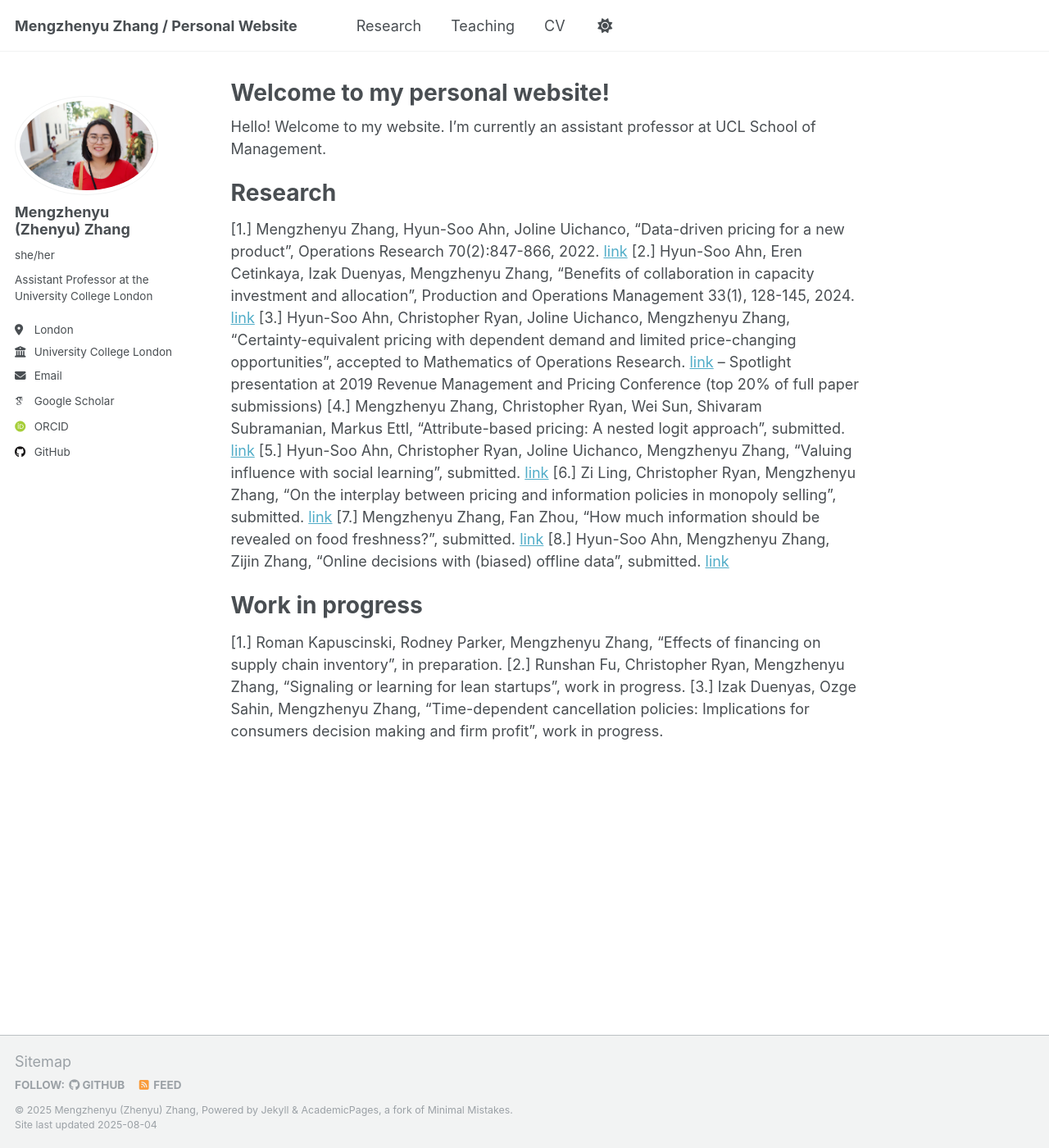
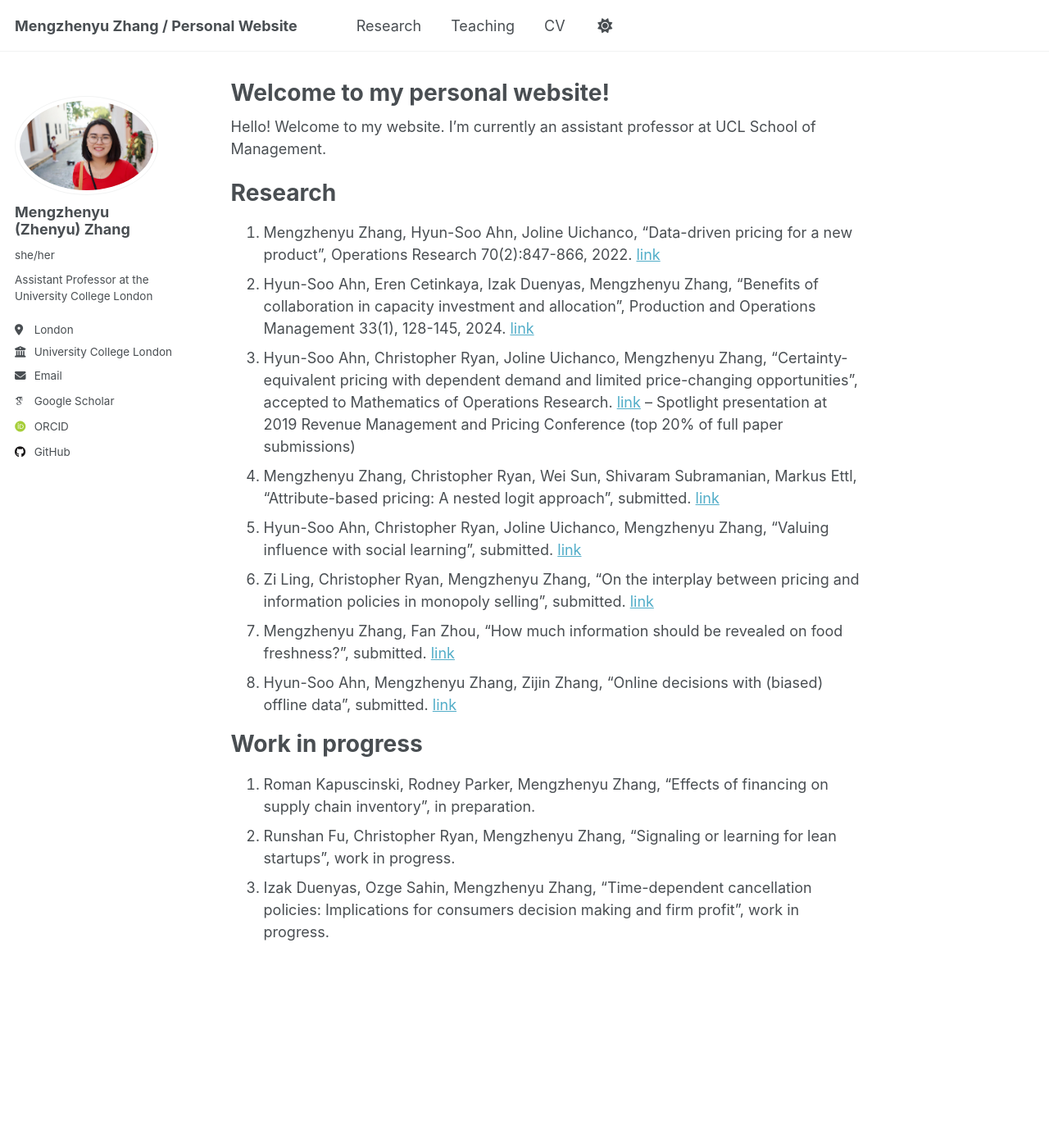
Before and after one commit to mengzhenyuzhang/mengzhenyuzhang.github.io, a Jekyll site: the page built from _pages/about.md, in a window 1280 px wide and 1400 px high. Shown: the whole window at 82% size. Built offline with Jekyll 4.4.1, drawn with Linux system fonts in a browser that asks for light colours; some web fonts are replaced; a script that is not in the unit is left out.

Commit message:
Update about.md

```diff
--- a/_pages/about.md
+++ b/_pages/about.md
@@ -11,18 +11,18 @@ Hello! Welcome to my website. I'm currently an assistant professor at UCL School
 
 Research
 ======
-[1.] Mengzhenyu Zhang, Hyun-Soo Ahn, Joline Uichanco, “Data-driven pricing for a new product”, Operations Research 70(2):847-866, 2022. [link](https://pubsonline.informs.org/doi/abs/10.1287/opre.2021.2204)
-[2.] Hyun-Soo Ahn, Eren Cetinkaya, Izak Duenyas, Mengzhenyu Zhang, “Benefits of collaboration in capacity investment and allocation”, Production and Operations Management 33(1), 128-145, 2024. [link](https://journals.sagepub.com/doi/10.1177/10591478231224918)
-[3.] Hyun-Soo Ahn, Christopher Ryan, Joline Uichanco, Mengzhenyu Zhang, “Certainty-equivalent pricing with dependent demand and limited price-changing opportunities”, accepted to Mathematics of Operations Research. [link](https://pubsonline.informs.org/doi/abs/10.1287/moor.2022.0330)
+1. Mengzhenyu Zhang, Hyun-Soo Ahn, Joline Uichanco, “Data-driven pricing for a new product”, Operations Research 70(2):847-866, 2022. [link](https://pubsonline.informs.org/doi/abs/10.1287/opre.2021.2204)
+2. Hyun-Soo Ahn, Eren Cetinkaya, Izak Duenyas, Mengzhenyu Zhang, “Benefits of collaboration in capacity investment and allocation”, Production and Operations Management 33(1), 128-145, 2024. [link](https://journals.sagepub.com/doi/10.1177/10591478231224918)
+3. Hyun-Soo Ahn, Christopher Ryan, Joline Uichanco, Mengzhenyu Zhang, “Certainty-equivalent pricing with dependent demand and limited price-changing opportunities”, accepted to Mathematics of Operations Research. [link](https://pubsonline.informs.org/doi/abs/10.1287/moor.2022.0330)
 – Spotlight presentation at 2019 Revenue Management and Pricing Conference (top 20% of full paper submissions)
-[4.] Mengzhenyu Zhang, Christopher Ryan, Wei Sun, Shivaram Subramanian, Markus Ettl, “Attribute-based pricing: A nested logit approach”, submitted. [link](https://papers.ssrn.com/sol3/papers.cfm?abstract_id=4258247)
-[5.] Hyun-Soo Ahn, Christopher Ryan, Joline Uichanco, Mengzhenyu Zhang, “Valuing influence with social learning”, submitted. [link](https://papers.ssrn.com/sol3/papers.cfm?abstract_id=4527310)
-[6.] Zi Ling, Christopher Ryan, Mengzhenyu Zhang, “On the interplay between pricing and information policies in monopoly selling”, submitted. [link](https://papers.ssrn.com/sol3/papers.cfm?abstract_id=5047585)
-[7.] Mengzhenyu Zhang, Fan Zhou, “How much information should be revealed on food freshness?”, submitted. [link](https://papers.ssrn.com/sol3/papers.cfm?abstract_id=5378554)
-[8.] Hyun-Soo Ahn, Mengzhenyu Zhang, Zijin Zhang, “Online decisions with (biased) offline data”, submitted. [link](https://papers.ssrn.com/sol3/papers.cfm?abstract_id=5350921)
+4. Mengzhenyu Zhang, Christopher Ryan, Wei Sun, Shivaram Subramanian, Markus Ettl, “Attribute-based pricing: A nested logit approach”, submitted. [link](https://papers.ssrn.com/sol3/papers.cfm?abstract_id=4258247)
+5. Hyun-Soo Ahn, Christopher Ryan, Joline Uichanco, Mengzhenyu Zhang, “Valuing influence with social learning”, submitted. [link](https://papers.ssrn.com/sol3/papers.cfm?abstract_id=4527310)
+6. Zi Ling, Christopher Ryan, Mengzhenyu Zhang, “On the interplay between pricing and information policies in monopoly selling”, submitted. [link](https://papers.ssrn.com/sol3/papers.cfm?abstract_id=5047585)
+7. Mengzhenyu Zhang, Fan Zhou, “How much information should be revealed on food freshness?”, submitted. [link](https://papers.ssrn.com/sol3/papers.cfm?abstract_id=5378554)
+8. Hyun-Soo Ahn, Mengzhenyu Zhang, Zijin Zhang, “Online decisions with (biased) offline data”, submitted. [link](https://papers.ssrn.com/sol3/papers.cfm?abstract_id=5350921)
 
 Work in progress
 ======
-[1.] Roman Kapuscinski, Rodney Parker, Mengzhenyu Zhang, “Effects of financing on supply chain inventory”, in preparation.
-[2.] Runshan Fu, Christopher Ryan, Mengzhenyu Zhang, “Signaling or learning for lean startups”, work in progress.
-[3.] Izak Duenyas, Ozge Sahin, Mengzhenyu Zhang, “Time-dependent cancellation policies: Implications for consumers decision making and firm profit”, work in progress.
+1. Roman Kapuscinski, Rodney Parker, Mengzhenyu Zhang, “Effects of financing on supply chain inventory”, in preparation.
+2. Runshan Fu, Christopher Ryan, Mengzhenyu Zhang, “Signaling or learning for lean startups”, work in progress.
+3. Izak Duenyas, Ozge Sahin, Mengzhenyu Zhang, “Time-dependent cancellation policies: Implications for consumers decision making and firm profit”, work in progress.
```
